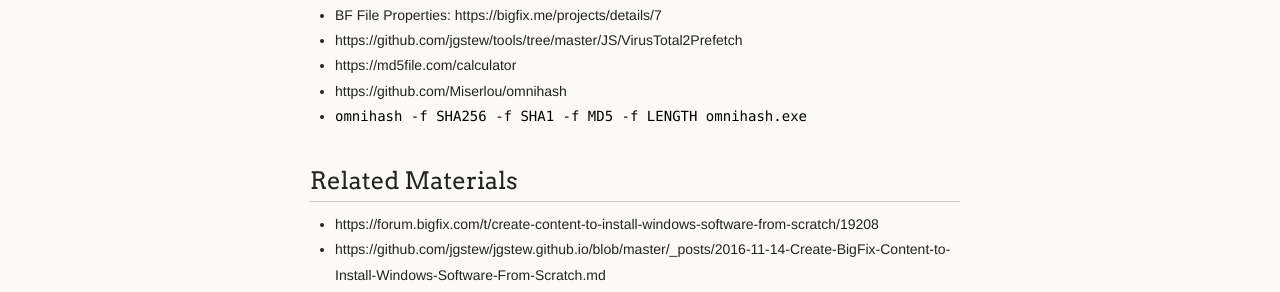
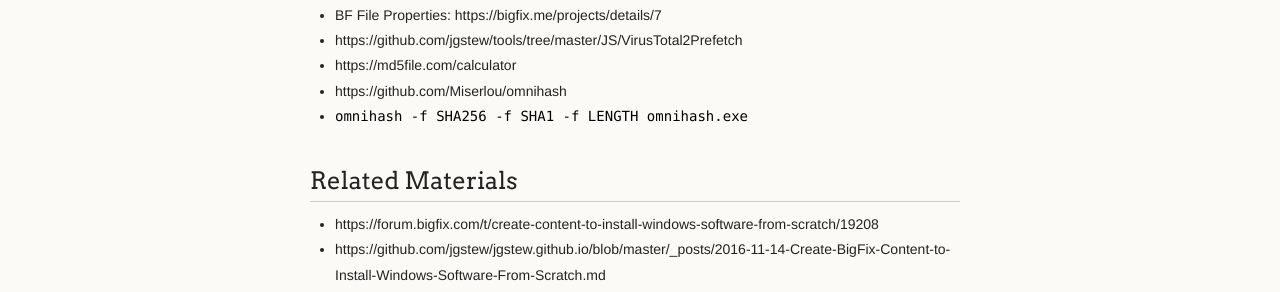
Before and after one commit to jgstew/jgstew.github.io, a Jekyll site: the page built from _posts/2016-11-21-Downloading-Files-with-BigFix:-Prefetches.md, in a window 1280 px wide and 900 px high, scrolled down 2243 px. Shown: the part 414-706 px from the top of the window. Built offline with Jekyll 4.4.1, drawn with Linux system fonts in a browser that asks for light colours; comment, search, counter and statistics services are not loaded.

Commit message:
Update 2016-11-21-Downloading-Files-with-BigFix:-Prefetches.md

```diff
--- a/_posts/2016-11-21-Downloading-Files-with-BigFix:-Prefetches.md
+++ b/_posts/2016-11-21-Downloading-Files-with-BigFix:-Prefetches.md
@@ -95,7 +95,7 @@ Once all the parts are determined, you can just combine them by hand into a pref
 - https://github.com/jgstew/tools/tree/master/JS/VirusTotal2Prefetch
 - https://md5file.com/calculator
 - https://github.com/Miserlou/omnihash
- - `omnihash -f SHA256 -f SHA1 -f MD5 -f LENGTH omnihash.exe`
+ - `omnihash -f SHA256 -f SHA1 -f LENGTH omnihash.exe`
 
 ## Related Materials
 
```
